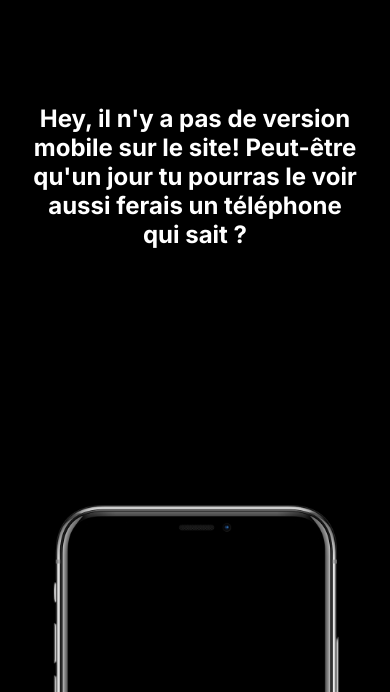
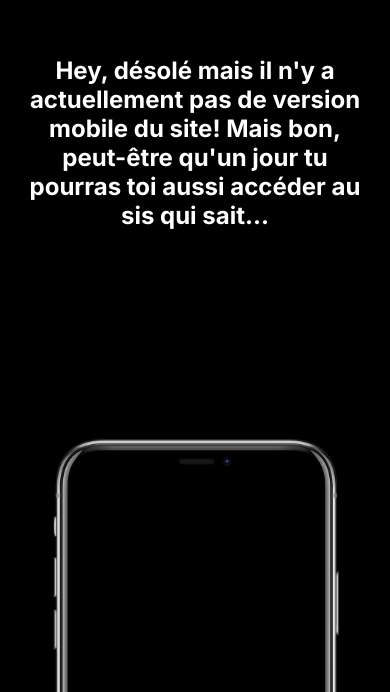
Before and after one commit to louwiis/portfolio, a Vue app: page / in a window 390 px wide. Shown: the part 152-844 px from the top of the page. Built offline with nearby package versions, Linux system fonts and the light colour scheme.

Commit message:
update mobile screen

```diff
--- a/src/App.vue
+++ b/src/App.vue
@@ -8,7 +8,7 @@ import iphone from '@/assets/images/iphone.png'
   <RouterView class="view"/>
 
   <div class="mobile">
-    <div class="text">Hey, il n'y a pas de version mobile sur le site! Peut-être qu'un jour tu pourras le voir aussi ferais un téléphone qui sait ?</div>
+    <div class="text">Hey, désolé mais il n'y a actuellement pas de version mobile du site! Mais bon, peut-être qu'un jour tu pourras toi aussi accéder au sis qui sait...</div>
 
     <div class="iphone">
       <img class="image" :src="iphone" alt="iphone" />
@@ -39,8 +39,11 @@ import iphone from '@/assets/images/iphone.png'
       color: #fff;
       font-size: 24px;
       font-weight: bold;
-      padding: 256px 32px;
       text-align: center;
+      height: 70vh;
+      display: flex;
+      align-items: center;
+      padding: 0 16px;
     }
 
     .iphone {
--- a/src/components/FolderWindow.vue
+++ b/src/components/FolderWindow.vue
@@ -60,8 +60,8 @@ const folder = tabsStore.getTabById(id);
     .icon {
       position: inherit;
 
-      img {
-        width: 60px;
+      :deep(img) {
+        width: 50px !important;
       }
     }
   }
```
